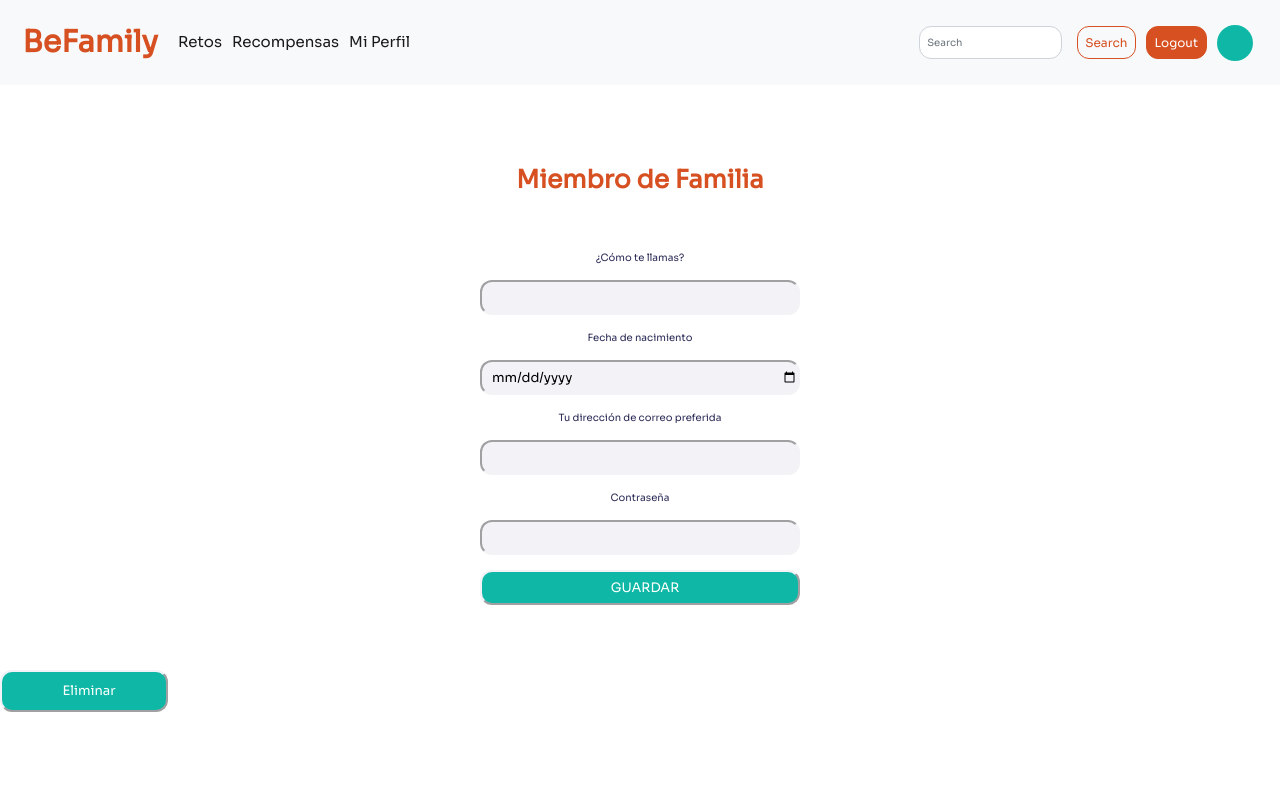
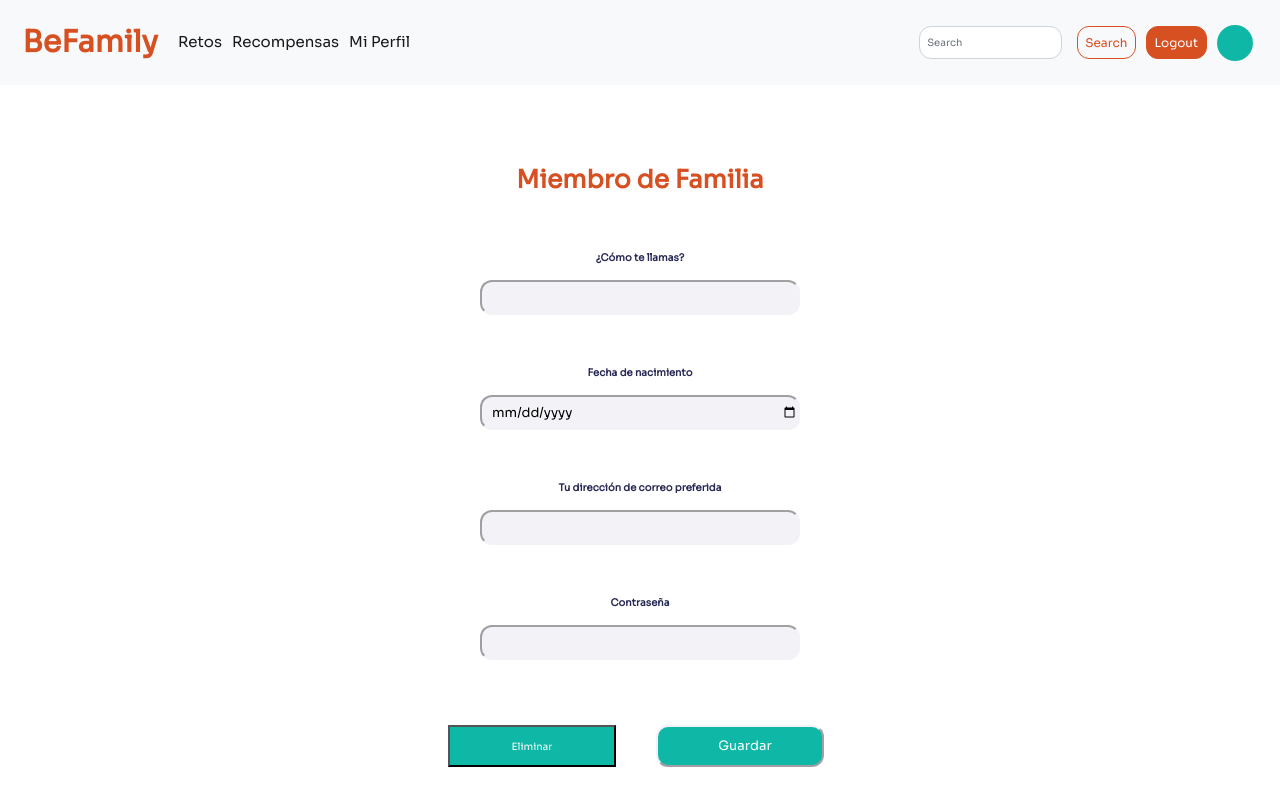
Before and after one commit to SusanaChen03/Front_React_BeFamily, a React (Create React App) app: page /addMember in a window 1280 px wide. Built offline with nearby package versions, Linux system fonts and the light colour scheme; sample sign-in values are in the browser's storage; a web font is replaced by a local one.

Commit message:
Clean the code

```diff
--- a/src/components/RewardCard/RewardCard.css
+++ b/src/components/RewardCard/RewardCard.css
@@ -1,55 +1,65 @@
 @import url(https://fonts.googleapis.com/css?family=Lora|Roboto:400,500);
-
+@import url('https://fonts.googleapis.com/css2?family=Sora&display=swap');
 
  .text-light-black {
    color: rgba(0,0,0,0.6);
 }
+
 .text-black {
   color: rgba(0,0,0,0.9);
 }
+
 .text-muted {
   color: rgba(0, 0, 0, 0.3);
 }
+
 .imgch{
   width: 200px !important;
   height: 150px !important;
 }
+
 .hp{
     height: 150px;
 }
+
 .hch1{
   line-height: 1.25;
 }
+
 .tl1{
   min-height: 50px;
 }
+
 .cardcontainerCh{
   width: 200px !important;   border-radius: 1px; margin-right: 10px !important;margin-left: 10px !important; margin-top: 30px !important;
   display: flex;
     flex-direction: column;
     flex-wrap: nowrap; height: 325px;
 }
+
 .text-uppercase {
   text-transform: uppercase;
 }
+
 .ff-serif {
-  font-family: 'Lora', serif;
+  font-family: 'Sora', serif;
 }
 
 .font-weight-normal {
   font-weight: normal;
 }
+
 .font-weight-medium {
   font-weight: 500;
 }
 
- .lts-1px {
+.lts-1px {
    letter-spacing: 1px;
 }
+
 .lts-2px {
   letter-spacing: 2px;
 }
-
 
 .w-full {
   width: 100%;
@@ -58,9 +68,11 @@
 .text-center {
   text-align: center;
 }
+
 .text-left {
   text-align: left;
 }
+
 .text-right {
   text-align: right;
 }
@@ -68,6 +80,7 @@
 .d-block {
   display: block;
 }
+
 .d-inline-block {
   display: inline-block;
 }
@@ -75,53 +88,50 @@
 .p-relative {
   position: relative;
 }
+
 .p-absolute {
   position: absolute
 }
-
-
 
 .bg-white {
   background-color: #fff;
 }
 
-
-
-
-
-
 .small {
   font-size: 0.75rem;
 }
+
 .cardCh-heading {
   font-size: 2.25rem;
 }
+
 .styled-link {
   text-decoration: none;
   outline: none;
-  color: #2196fe;
+  color: #0FB8A6;
   transition: all 0.25s ease-in;
 }
+
 .styled-link:hover,
 .styled-link:focus,
 .styled-link:active {
-  color: #536dfe;
+  color: #0FB8A6;
 }
+
 .shadow-1 {
   box-shadow: 0 2px 5px 0 rgba(0,0,0,0.15);
 }
+
 .blue-hover {
   transition: all 0.25s ease-in;
   border-bottom: 5px solid transparent;
 }
+
 .blue-hover:hover {
   transform: translateY(-5px);
   border: none;
-  border-bottom: 5px solid #2196fe;
+  border-bottom: 5px solid #0FB8A6;
 }
-
-
-
 
 .clearfix::before,
 .clearfix::after {
@@ -129,59 +139,64 @@
   display: table;
   clear: both;
 }
+
 .float-left {
   float: left;
 }
+
 .float-right{
   float: right;
 }
-
-
-
-
-
 
 /**Margin and padding utilities*/
 .mx-auto {
   margin-left: auto;
   margin-right: auto;
 }
+
 .ml-auto {
   margin-left: auto;
 }
+
 .mr-auto {
   margin-right: auto;
 }
+
 .mx-0 {
   margin-left: 0;
   margin-right: 0;
 }
+
 .mx-1 {
   margin-left: 1rem;
   margin-right: 1rem;
 }
+
 .mx-2 {
   margin-left: 2rem;
   margin-right: 2rem;
 }
+
 .mx-3 {
   margin-left: 3rem;
   margin-right: 3rem;
 }
 
-
 .my-0 {
   margin-top: 0;
   margin-bottom: 0;
 }
+
 .my-1 {
   margin-top: 1rem;
   margin-bottom: 1rem;
 }
+
 .my-2 {
   margin-top: 2rem;
   margin-bottom: 2rem;
 }
+
 .my-3 {
   margin-top: 3rem;
   margin-bottom: 3rem;
@@ -190,12 +205,15 @@
 .mt-0 {
   margin-top: 0;
 }
+
 .mt-1 {
   margin-top: 1rem;
 }
+
 .mt-2 {
   margin-top: 2rem;
 }
+
 .mt-3 {
   margin-top: 3rem;
 }
@@ -203,12 +221,15 @@
 .mb-0 {
   margin-bottom: 0;
 }
+
 .mb-1 {
   margin-bottom: 1rem;
 }
+
 .mb-2 {
   margin-bottom: 2rem;
 }
+
 .mb-3 {
   margin-bottom: 3rem;
 }
@@ -216,6 +237,7 @@
 .ml-0 {
   margin-left: 0;
 }
+
 .ml-1 {
   margin-left: 1rem;
 }
@@ -226,39 +248,41 @@
   margin-left: 3rem;
 }
 
-
-
-
 .px-0 {
   padding-left: 0;
   padding-right: 0;
 }
+
 .px-1 {
   padding-left: 1rem;
   padding-right: 1rem;
 }
+
 .px-2 {
   padding-left: 2rem;
   padding-right: 2rem;
 }
+
 .px-3 {
   padding-left: 3rem;
   padding-right: 3rem;
 }
 
-
 .py-0 {
   padding-top: 0;
   padding-bottom: 0;
 }
+
 .py-1 {
   padding-top: 1rem;
   padding-bottom: 1rem;
 }
+
 .py-2 {
   padding-top: 2rem;
   padding-bottom: 2rem;
 }
+
 .py-3 {
   padding-top: 3rem;
   padding-bottom: 3rem;
@@ -267,12 +291,15 @@
 .pt-0 {
   padding-top: 0;
 }
+
 .pt-1 {
   padding-top: 1rem;
 }
+
 .pt-2 {
   padding-top: 2rem;
 }
+
 .pt-3 {
   padding-top: 3rem;
 }
@@ -280,12 +307,15 @@
 .pb-0 {
   padding-bottom: 0;
 }
+
 .pb-1 {
   padding-bottom: 1rem;
 }
+
 .pb-2 {
   padding-bottom: 2rem;
 }
+
 .pb-3 {
   padding-bottom: 3rem;
 }
--- a/src/containers/AddNewMember/AddNewMember.js
+++ b/src/containers/AddNewMember/AddNewMember.js
@@ -2,15 +2,16 @@ import "./AddNewMember.css";
 import { useNavigate, useParams } from "react-router-dom";
 import { useDispatch, useSelector } from "react-redux";
 import actionCreator from "../../store/actionTypes";
-import { SHOW_POPUP, HIDDEN_POPUP, URL_HEROKU } from "../../store/typesVar.js";
+import { SHOW_POPUP, URL_HEROKU } from "../../store/typesVar.js";
 import { useEffect } from "react";
+import usePopup from "../../hooks/usePopup";
 
 const AddNewMember = () => {
   const navigate = useNavigate();
   const dispatch = useDispatch();
-  const {id} = useParams();
+  const popUp = usePopup();
 
-  // const pop = useSelector((state) => state.SHOW_POPUP);
+  const { id } = useParams();
 
   const formSubmit = async (e) => {
     e.preventDefault();
@@ -22,7 +23,7 @@ const AddNewMember = () => {
         email: e.target[2].value,
         password: e.target[3].value,
       };
-      if(id=== undefined){
+      if (id === undefined) {
         let registerMember = await fetch(URL_HEROKU + "/member", {
           method: "POST",
           body: JSON.stringify(formData),
@@ -35,13 +36,12 @@ const AddNewMember = () => {
 
         if (dataMember.success === true) {
           dispatch(actionCreator(SHOW_POPUP, "Se ha creado un nuevo miembro"));
-          alert("The new member is added");
-          navigate("/profile");
+          popUp("El nuevo miembro se a creado satisfactoriamente");
+          setTimeout(() => navigate("/profile"), 2000);
         } else {
-          alert("member creation failed:" + dataMember.data);
+          popUp("No se ha podido crear el miembro" + dataMember.data);
         }
-
-      }else{
+      } else {
         let registerMember = await fetch(URL_HEROKU + "/user/" + id, {
           method: "PATCH",
           body: JSON.stringify(formData),
@@ -60,7 +60,6 @@ const AddNewMember = () => {
           alert("member creation failed:" + dataMember.data);
         }
       }
-
     } catch (error) {
       dispatch(actionCreator(SHOW_POPUP, "No se ha podido crear el miembro"));
       alert("member creation failed:" + error);
@@ -70,7 +69,6 @@ const AddNewMember = () => {
 
   const buttonHandlerDelete = async () => {
     try {
-
       const results = await fetch(URL_HEROKU + "/user/" + id, {
         method: "DELETE",
         headers: {
@@ -79,18 +77,18 @@ const AddNewMember = () => {
         },
       });
       const dataMember = await results.json();
-      if(dataMember)
-      { navigate("/profile");}
-
+      if (dataMember) {
+        navigate("/profile");
+      }
     } catch (error) {
       console.log(error);
     }
   };
 
   const getMember = async (id) => {
-    console.log("getmenmber")
+    console.log("getmenmber");
 
-     const results = await fetch(URL_HEROKU + "/user/" + id, {
+    const results = await fetch(URL_HEROKU + "/user/" + id, {
       method: "GET",
       headers: {
         "Content-Type": "application/json",
@@ -99,54 +97,49 @@ const AddNewMember = () => {
     });
 
     const dataMember = await results.json();
-    console.log(dataMember)
+    console.log(dataMember);
 
-    if(dataMember.success === true){
-
-      document.getElementById("name").value=dataMember.data.name;
-      document.getElementById("birthday").value=dataMember.data.birthday;
-      document.getElementById("email").value=dataMember.data.email;
-
-    }else{
+    if (dataMember.success === true) {
+      document.getElementById("name").value = dataMember.data.name;
+      document.getElementById("birthday").value = dataMember.data.birthday;
+      document.getElementById("email").value = dataMember.data.email;
+    } else {
       alert("el miembro no existe");
-      navigate('/profile');
-
+      navigate("/profile");
     }
-
   };
 
   useEffect(() => {
     try {
+      console.log(id);
+      if (id !== undefined) {
+        console.log("1234");
+        getMember(id);
+        console.log("dkjbdsjgf");
 
-      console.log(id);
-      if(id!==undefined){
-        console.log("1234")
-        getMember(id);
-        console.log("dkjbdsjgf")
-
-        document.getElementById("title").innerText="Edición datos del miembro";
-      }else{
-
+        document.getElementById("title").innerText =
+          "Edición datos del miembro";
+      } else {
       }
-
     } catch (error) {
       console.log(error);
     }
   }, []);
 
-
-
-
   return (
     <div>
       <div className="welcome">
-        <h1 id='title'>Miembro de Familia</h1>
+        <h1 id="title">Miembro de Familia</h1>
       </div>
       <form onSubmit={(e) => formSubmit(e)}>
-        <label htmlFor="name">¿Cómo te llamas?</label>
+        <label htmlFor="name" className="labelrw">
+          ¿Cómo te llamas?
+        </label>
         <input className="resRegister" type="text" id="name" name="name" />
 
-        <label htmlFor="birthday">Fecha de nacimiento</label>
+        <label htmlFor="birthday" className="labelrw">
+          Fecha de nacimiento
+        </label>
         <input
           className="resRegister"
           type="date"
@@ -154,27 +147,34 @@ const AddNewMember = () => {
           name="birthday"
         />
 
-        <label htmlFor="email">Tu dirección de correo preferida</label>
+        <label htmlFor="email" className="labelrw">
+          Tu dirección de correo preferida
+        </label>
         <input className="resRegister" type="email" id="email" name="email" />
 
-        <label htmlFor="password">Contraseña</label>
+        <label htmlFor="password" className="labelrw">
+          Contraseña
+        </label>
         <input
           className="resRegister"
           type="password"
           id="password"
           name="password"
         />
-        <div>
-        <input
-          type="submit"
-          value="GUARDAR"
-          className="sendButtoon"
-        />
+        <div className="operation">
           <button
-            className="sendButton resRegister btnDelete" onClick={buttonHandlerDelete}
-          >Eliminar</button>
+            className="sendButton deleteButton btnDelete"
+            onClick={buttonHandlerDelete}
+          >
+            Eliminar
+          </button>
 
-          </div>
+          <input
+            type="submit"
+            value="Guardar"
+            className="sendButton resRegister btnSave"
+          />
+        </div>
       </form>
     </div>
   );
```
Also changed, not shown: src/containers/ListChallengers/ListChallengers.js (+23 -13 lines), src/containers/ListRewards/ListRewards.js (+22 -21 lines), src/containers/Register/Register.js (+64 -27 lines).
